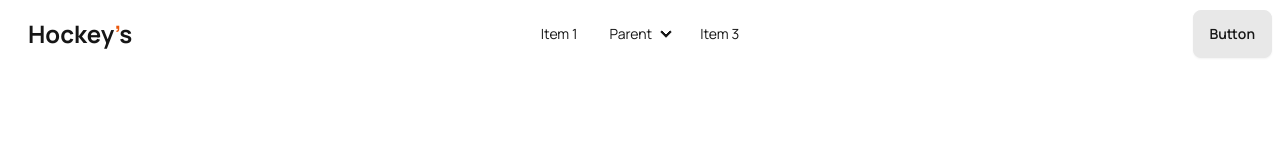
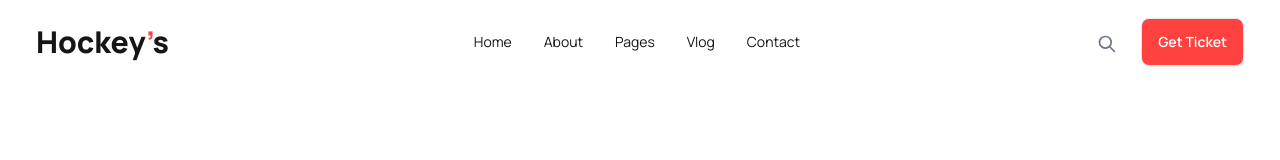
Before and after one commit to Mimimomo001/HockeyClub, a website: page index.html in a window 1280 px wide. Drawn offline with Linux system fonts and the light colour scheme.

Commit message:
Customized navbar

```diff
--- a/index.html
+++ b/index.html
@@ -15,6 +15,7 @@
 </style>
 </head>
 <body class="font-manrope">
+    <section class="navbar">
         <div class="navbar bg-base-100">
             <div class="navbar-start">
                 <div class="dropdown">
@@ -22,38 +23,32 @@
                   <svg xmlns="http://www.w3.org/2000/svg" class="h-5 w-5" fill="none" viewBox="0 0 24 24" stroke="currentColor"><path stroke-linecap="round" stroke-linejoin="round" stroke-width="2" d="M4 6h16M4 12h8m-8 6h16" /></svg>
                 </div>
                 <ul tabindex="0" class="menu menu-sm dropdown-content mt-3 z-[1] p-2 shadow bg-base-100 rounded-box w-52">
-              <li><a>Item 1</a></li>
-              <li>
-                <a>Parent</a>
-                <ul class="p-2">
-                  <li><a>Submenu 1</a></li>
-                  <li><a>Submenu 2</a></li>
-                </ul>
-              </li>
-              <li><a>Item 3</a></li>
+                    <li><a class="hover:text-primary">Home</a></li>
+                    <li><a class="hover:text-primary">About</a></li>
+                    <li><a class="hover:text-primary">Pages</a></li>
+                    <li><a class="hover:text-primary">Vlog</a></li>
+                    <li><a class="hover:text-primary">Contact</a></li>
                 </ul>
               </div>
-          <h1 class="pl-[20px] text-2xl font-bold">Hockey<span class= " text-orange-600">’</span><span>s</span>
+                <h1 class="pl-[20px] text-3xl font-extrabold">Hockey<span class= "text-primary">’</span><span>s</span>
                 </h1>
                 </div>
                 <div class="navbar-center hidden lg:flex">
-          <ul class="menu menu-horizontal px-1">
-            <li><a>Item 1</a></li>
-            <li>
-              <details>
-                <summary>Parent</summary>
-                <ul class="p-2">
-                  <li><a>Submenu 1</a></li>
-                  <li><a>Submenu 2</a></li>
-                </ul>
-              </details>
-            </li>
-            <li><a>Item 3</a></li>
+                <ul class="menu menu-horizontal px-1 font-manrope">
+                    <li><a class="hover:text-primary">Home</a></li>
+                    <li><a class="hover:text-primary">About</a></li>
+                    <li><a class="hover:text-primary">Pages</a></li>
+                    <li><a class="hover:text-primary">Vlog</a></li>
+                    <li><a class="hover:text-primary">Contact</a></li>
                 </ul>
                 </div>
-        <div class="navbar-end">
-          <a class="btn">Button</a>
+            <div class="navbar-end pr-[20px]">
+                <button class="btn btn-ghost btn-circle">
+                    <svg xmlns="http://www.w3.org/2000/svg" class="h-5 w-5 mt-1 mr-5 text-gray-500 " fill="none" viewBox="0 0 24 24" stroke="currentColor"><path stroke-linecap="round" stroke-linejoin="round" stroke-width="2" d="M21 21l-6-6m2-5a7 7 0 11-14 0 7 7 0 0114 0z" /></svg>
+                  </button>
+            <a class="btn bg-primary text-white font-semibold">Get Ticket</a>
             </div>
         </div>
+    </section>
 </body>
 </html>
--- a/tailwind.config.js
+++ b/tailwind.config.js
@@ -10,7 +10,7 @@ module.exports = {
       {
         mytheme: {
 
-          "primary": "#ea580c",
+          "primary": "#FF4240",
 
           "secondary": "#ffffff",
 
```
Also changed, not shown: output.css. Lines whose indentation alone changed are shown as unchanged.
